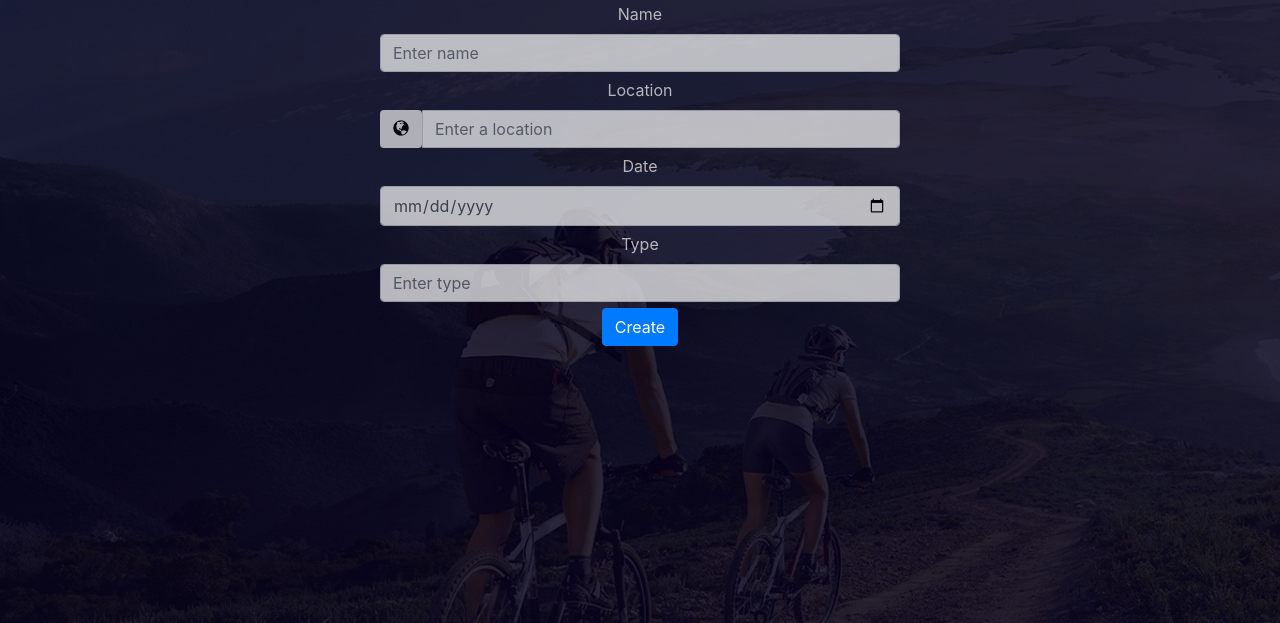
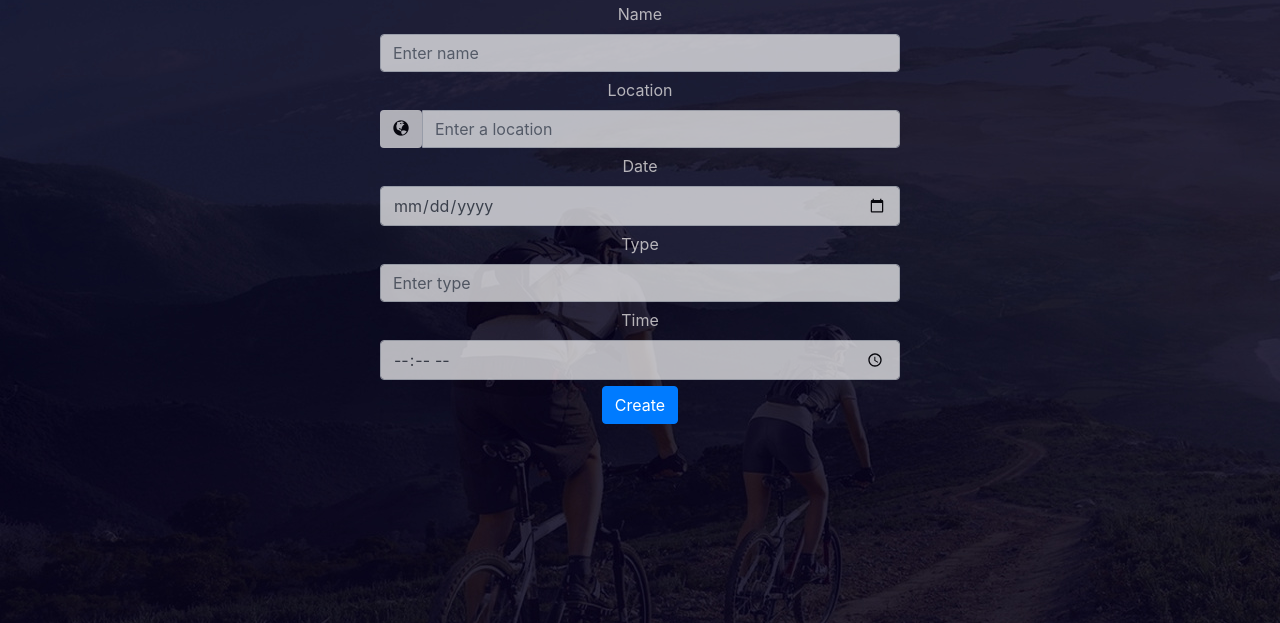
Before and after one commit to mohammmod/sport_finder, a Flask app: page /create in a window 1280 px wide. Shown: the part 125-748 px from the top of the page. Run offline with Flask 2, Linux system fonts and the light colour scheme; a user stored in the database is signed in; some libraries are stand-ins or nearby versions.

Commit message:
finished time for the hundred time

```diff
--- a/templates/create.html
+++ b/templates/create.html
@@ -42,6 +42,11 @@
             <input type="text" class="form-control" name="eventType" id="type" placeholder="Enter type" />
         </div>
 
+    <div class="form-group">
+        <label for="time">Time</label>
+        <input type="time" class="form-control" name="eventtime" id="time"/>
+    </div>
+
     <input type="hidden" name="lat" id="lat" />
     <input type="hidden" name="lng" id="lng" />
 
--- a/templates/eventspage.html
+++ b/templates/eventspage.html
@@ -16,6 +16,7 @@
             <th>Date</th>
             <th>Type</th>
             <th>Join</th>
+            <th>Time</th>
           </tr>
         </thead>
         <tbody>
@@ -25,6 +26,7 @@
               <td>{{ event.place }}</td>
               <td>{{ event.date }}</td>
               <td>{{ event.type }}</td>
+              <td>{{ event.time }}</td>
               <td>
                 <form name="join" method="post" action="/eventspage">
                   <button class="btn btn-secondary btn-sm" name="join" type="submit" action="/index" value="{{event.index_id}}">Join</button>
```
Also changed, not shown: sport.db.
